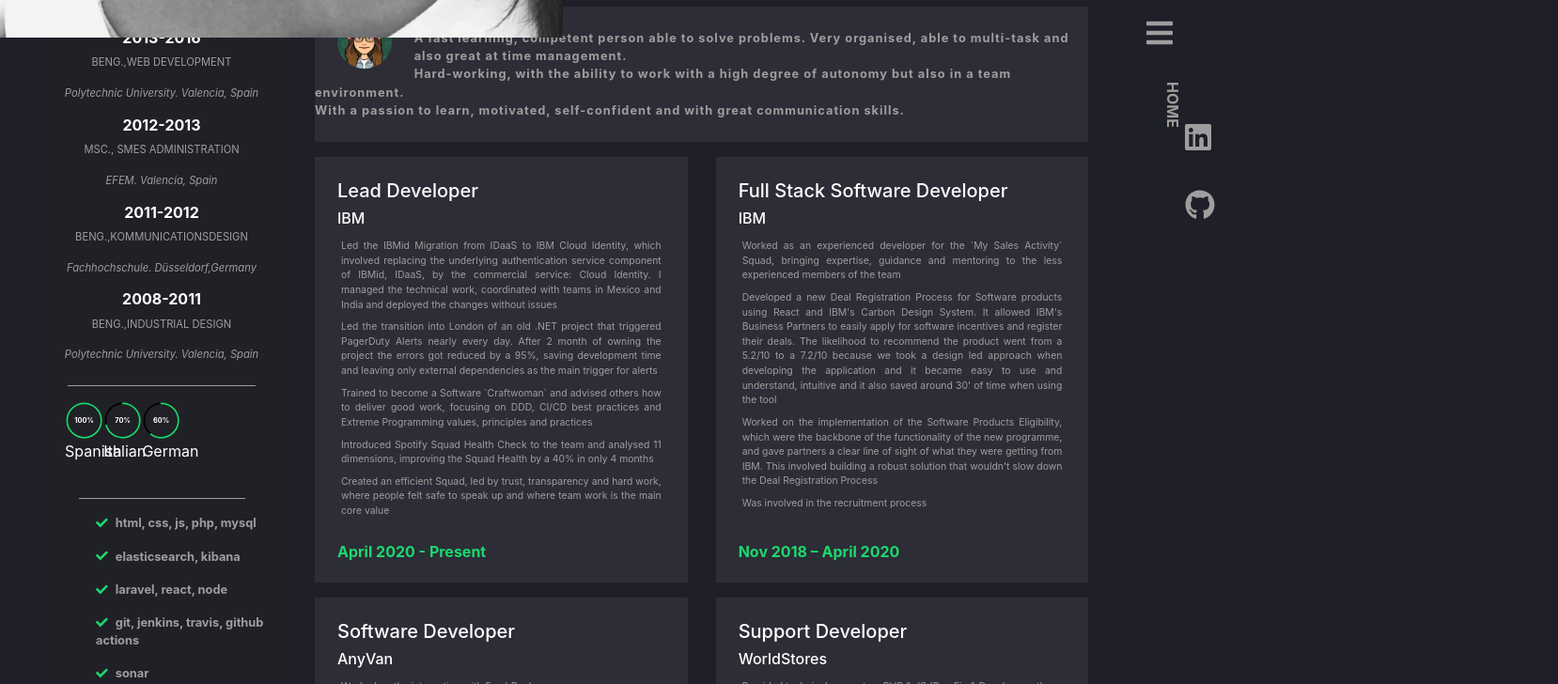
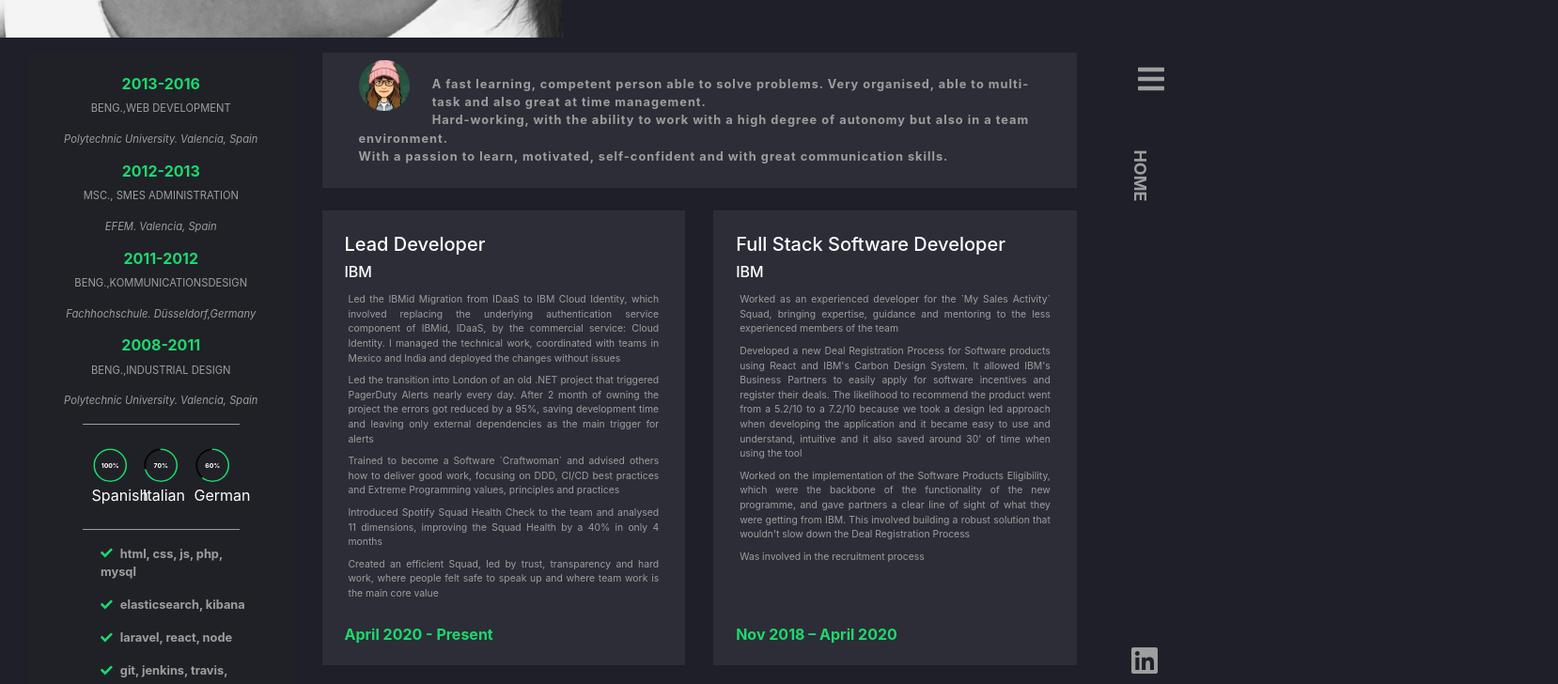
Before and after one commit to myriampuchaltgisep/my-resume, a React (Create React App) app: page / in a window 1280 px wide. Shown: the part 760-1488 px from the top of the page at 94% size, 1658 px wide, since content can reach past the window. Built offline with nearby package versions, Linux system fonts and the light colour scheme.

Commit message:
feat: css changes to make the site more responsive

```diff
--- a/src/App.scss
+++ b/src/App.scss
@@ -29,14 +29,23 @@
 .App {
   -ms-overflow-style: none; /* IE and Edge */
   scrollbar-width: none; /* Firefox */
+  display: flex;
+  flex-flow: column;
 }
 
 .App::-webkit-scrollbar {
   display: none;
 }
 
+#home,
+#resume {
+  min-height: 100vh;
+  height: 100%;
+}
+
 .welcome-message h2 span,
 #experience .job .duration,
+#education h6,
 #tech .icon {
   color: $green-color;
 }
@@ -49,7 +58,8 @@
 
 #resume,
 #LHSMenu .btn-link,
-footer .social .icon {
+footer .icon,
+footer .rotate {
   color: $text-color;
 }
 
@@ -82,9 +92,10 @@
   font-size: 0.8rem;
 }
 
-
 #resume {
-  margin-top: 15vh;
+  .section {
+    height: 90vh;
+  }
 
   #description {
     letter-spacing: 1px;
@@ -111,8 +122,7 @@
     }
 
     #languages {
-
-      .outer{
+      .outer {
         width: 20%;
       }
 
@@ -140,6 +150,7 @@
   }
 
   #experience {
+    margin: 0 auto;
     .job .duration {
       bottom: 1%;
     }
@@ -149,6 +160,9 @@
   }
 
   footer {
+    > ul {
+      height: 100vh;
+    }
 
     .icon {
       font-size: 2rem;
@@ -156,13 +170,17 @@
 
     .social {
       vertical-align: bottom;
+      > div {
+        margin: 0 auto;
+      }
     }
 
-    .list-group-item{
+    .list-group-item {
       background: none;
     }
 
     .rotate {
+      font-size: large;
       transform: rotate(90deg);
       /* Legacy vendor prefixes that you probably don't need... */
       /* Safari */
--- a/src/App.tsx
+++ b/src/App.tsx
@@ -5,6 +5,8 @@
 import Home from "./Components/Home";
 import Resume from "./Components/Resume";
 import Footer from './Components/Footer';
+import Container from "react-bootstrap/Container";
+
 
 library.add(fab)
 
@@ -27,10 +29,10 @@
   }
   render() {
     return (
-      <div className="App">
+      <Container fluid className="App">
         <Home content={this.state.data.home} />
         <Resume content={this.state.data.resume}></Resume>
-      </div>
+      </Container>
     );
   }
 }
--- a/src/Components/Description.tsx
+++ b/src/Components/Description.tsx
@@ -16,12 +16,13 @@
   }
 
   return (
-    <div id="description">
-      <Image src={process.env.PUBLIC_URL + "/images/my-emoji.png"} className="my-2 mx-4 float-left"/>
-      <div className="text font-weight-bold py-4">
-        {description}
-      </div>
-    </div>
+    <Container fluid id="description">
+      <Image
+        src={process.env.PUBLIC_URL + "/images/my-emoji.png"}
+        className="my-2 mx-4 float-left"
+      />
+      <Container className="text font-weight-bold p-4">{description}</Container>
+    </Container>
   );
 };
 
--- a/src/Components/Education.tsx
+++ b/src/Components/Education.tsx
@@ -1,38 +1,39 @@
 import React from "react";
-import PropTypes from 'prop-types';
+import PropTypes from "prop-types";
+import Container from "react-bootstrap/Container";
 
 interface EducationProps {
   content: Array<any>;
 }
 const Education = ({ content }: EducationProps) => {
-
   let education;
 
   if (content) {
     education = content.map(function (line: any) {
       return (
         <>
-          <h6 className="text-white font-weight-bold">{line.duration}</h6>
+          <h6 className="font-weight-bold">{line.duration}</h6>
           <p className="text-uppercase">{line.degree}</p>
-          <p><em>{line.school}</em></p>
+          <p>
+            <em>{line.school}</em>
+          </p>
         </>
-      )
+      );
     });
   }
 
   return (
-    <div id="education" className="text-sm-center pt-4">
+    <Container fluid id="education" className="text-sm-center pt-4">
       {education}
-      <hr className="mt-4"></hr>
-    </div>
+    </Container>
   );
 };
 
 Education.propTypes = {
-  content: PropTypes.array
-}
+  content: PropTypes.array,
+};
 Education.defaultProps = {
-  content: []
-}
+  content: [],
+};
 
 export default Education;
--- a/src/Components/Experience.tsx
+++ b/src/Components/Experience.tsx
@@ -3,6 +3,7 @@
 import Row from "react-bootstrap/Row";
 import Col from "react-bootstrap/Col";
 import ListGroup from "react-bootstrap/ListGroup";
+import Container from "react-bootstrap/esm/Container";
 
 interface ExperienceProps {
   content: Array<any>;
@@ -15,7 +16,9 @@
     return description.map(function (item: any) {
       return (
         <ListGroup>
-          <ListGroup.Item className="p-1 border-0 text-justify">{item}</ListGroup.Item>
+          <ListGroup.Item className="p-1 border-0 text-justify">
+            {item}
+          </ListGroup.Item>
         </ListGroup>
       );
     });
@@ -27,22 +30,26 @@
     }
 
     return (
-      <div className="job h-100 p-4 mb-4" key={job.title}>
-        <h5 className="text-white text-sm-left" font-weight-bold>{job.title}</h5>
+      <Container className="job h-100 p-4 mb-4" key={job.title}>
+        <h5 className="text-white text-sm-left" font-weight-bold>
+          {job.title}
+        </h5>
         <h6 className="text-white">{job.company}</h6>
         <ul className="p-0">{getListedDescription(job.description)}</ul>
-        <p className="duration font-weight-bold position-absolute">{job.duration}</p>
-      </div>
+        <p className="duration font-weight-bold position-absolute">
+          {job.duration}
+        </p>
+      </Container>
     );
   };
 
   return (
     <>
-      <Row className="mb-3">
+      <Row className="mb-4">
         <Col>{getJobExperience(content[0])}</Col>
         <Col>{getJobExperience(content[1])}</Col>
       </Row>
-      <Row className="mb-3">
+      <Row>
         <Col>{getJobExperience(content[2])}</Col>
         <Col>{getJobExperience(content[3])}</Col>
       </Row>
--- a/src/Components/Footer.tsx
+++ b/src/Components/Footer.tsx
@@ -14,7 +14,7 @@
   if (content) {
     socialNetworks = content.map(function (network: any) {
       return (
-        <ListGroup.Item className="d-block border-0">
+        <ListGroup.Item className="d-block border-0 p-0">
           <Button href={network.url} variant="link">
             <FontAwesomeIcon icon={["fab", network.name]} className="icon" />
           </Button>
@@ -24,20 +24,26 @@
   }
 
   return (
-    <footer>
-      <ul>
+    <footer className="h-100">
+      <ul className="d-flex flex-column justify-content-between pl-0 mb-0 h-100">
         <ListGroup>
-          <ListGroup.Item className="border-0">
-            <FontAwesomeIcon icon={faBars} className="icon float-right" />
+          <ListGroup.Item action href="#home" className="border-0 d-flex">
+            <FontAwesomeIcon
+              icon={faBars}
+              className="icon float-right m-auto"
+            />
           </ListGroup.Item>
           <ListGroup.Item
-            className="rotate border-0 font-weight-bold"
+            action
             href="#home"
+            className="rotate border-0 mt-4 font-weight-bold text-reset"
           >
             HOME
           </ListGroup.Item>
         </ListGroup>
-        <ListGroup className="social">{socialNetworks}</ListGroup>
+        <ListGroup className="social d-flex flex-column">
+          {socialNetworks}
+        </ListGroup>
       </ul>
     </footer>
   );
--- a/src/Components/Home.tsx
+++ b/src/Components/Home.tsx
@@ -11,7 +11,10 @@
   return (
     <Container id="home" fluid>
       <Header content={content.headerSections}></Header>
-      <Image src={process.env.PUBLIC_URL + "/images/me.jpg"} className="mh-100 position-absolute fixed-top"/>
+      <Image
+        src={process.env.PUBLIC_URL + "/images/me.jpg"}
+        className="mh-100 position-absolute fixed-top"
+      />
       <WelcomeMessage content={content}></WelcomeMessage>
     </Container>
   );
--- a/src/Components/Languages.tsx
+++ b/src/Components/Languages.tsx
@@ -1,7 +1,6 @@
 import React from "react";
 import PropTypes from "prop-types";
 import Container from "react-bootstrap/Container";
-
 
 interface LanguagesProps {
   content: any;
@@ -13,8 +12,11 @@
     languageCirles = Object.entries(content.languages).map(([key, value]) => {
       const colouredCircle = `${value}, 100`;
       return (
-        <div className="outer float-left">
-          <svg viewBox="0 0 36 36" className="circular-chart text-white font-weight-bold d-block m-0">
+        <Container className="outer m-2 p-0">
+          <svg
+            viewBox="0 0 36 36"
+            className="circular-chart text-white font-weight-bold d-block m-0"
+          >
             <path
               className="base-circle"
               d="M18 2.0845
@@ -29,17 +31,20 @@
           a 15.9155 15.9155 0 0 1 0 -31.831"
             />
             <text x="18" y="20.35" className="percentage">
-            {value}%
+              {value}%
             </text>
           </svg>
-          <p className="text-white text-sm-center">{key}</p>
-        </div>
+          <p className="text-white text-sm-center m-0">{key}</p>
+        </Container>
       );
     });
   }
 
   return (
-    <Container id="languages" className="d-inline-block">
+    <Container
+      id="languages"
+      className="d-flex flex-row justify-content-center"
+    >
       {languageCirles}
     </Container>
   );
--- a/src/Components/Resume.tsx
+++ b/src/Components/Resume.tsx
@@ -51,34 +51,34 @@
   return (
     <Container fluid>
       <Row id="resume">
-        <Col className="float-left" md={3}>
-          <div id="LHSMenu" className="ml-4 h-100">
+        <Col xs={12} md={3} className="section">
+          <Container fluid id="LHSMenu" className="h-100 mt-3">
             <Education content={content.education}></Education>
             <Skills content={content.skills}></Skills>
             <Button
               variant="link"
               onClick={downloadCV}
-              className="ml-5 text-decoration-none float-left"
+              className="ml-5 text-decoration-none float-left font-weight-bold"
             >
               DOWNLOAD CV
               <FontAwesomeIcon icon={faDownload} className="faIcon ml-2" />
             </Button>
-          </div>
+          </Container>
         </Col>
-        <Col md={8}>
-          <div id="experience" className="h-100">
-            <Row className="mb-3">
+        <Col xs={12} md={8} className="section p-0">
+          <Container fluid id="experience" className="h-100 mt-3">
+            <Row className="mb-4">
               <Col>
                 <Description content={content.description}></Description>
               </Col>
             </Row>
             <Experience content={content.experience}></Experience>
-          </div>
+          </Container>
         </Col>
-        <Col md={1}>
-          <div className="h-100 mr-4">
+        <Col xs={{ order: "last" }} md={1} className="section">
+          <Container fluid className="h-100 mt-3">
             <Footer content={content.social}></Footer>
-          </div>
+          </Container>
         </Col>
       </Row>
     </Container>
--- a/src/Components/Skills.tsx
+++ b/src/Components/Skills.tsx
@@ -1,30 +1,29 @@
 import React from "react";
 import Languages from "./Languages";
 import Tech from "./Tech";
-import PropTypes from 'prop-types';
+import PropTypes from "prop-types";
 import Container from "react-bootstrap/Container";
-
 
 interface SkillsProps {
   content: any;
 }
 const Skills = ({ content }: SkillsProps) => {
-
   return (
     <Container id="skills">
+      <hr></hr>
       <Languages content={content}></Languages>
-      <hr className=""></hr>
+      <hr></hr>
       <Tech content={content}></Tech>
-      <hr className=""></hr>
+      <hr></hr>
     </Container>
   );
 };
 
 Skills.propTypes = {
-  content: PropTypes.string
-}
+  content: PropTypes.string,
+};
 Skills.defaultProps = {
-  content: ''
-}
+  content: "",
+};
 
 export default Skills;
--- a/src/Components/Tech.tsx
+++ b/src/Components/Tech.tsx
@@ -1,37 +1,36 @@
 import React from "react";
-import PropTypes from 'prop-types';
-import { FontAwesomeIcon } from '@fortawesome/react-fontawesome'
-import { faCheck } from '@fortawesome/free-solid-svg-icons'
+import PropTypes from "prop-types";
+import { FontAwesomeIcon } from "@fortawesome/react-fontawesome";
+import { faCheck } from "@fortawesome/free-solid-svg-icons";
+import Container from "react-bootstrap/esm/Container";
 
 interface TechProps {
   content: any;
 }
 const Tech = ({ content }: TechProps) => {
-
   let skills = "";
 
   if (content.tech) {
     skills = content.tech.map(function (skill: any) {
       return (
         <>
-        <p className="font-weight-bold text-sm-left ml-5 skill"><FontAwesomeIcon icon={faCheck} className="icon mr-2"/>{skill}</p>
+          <p className="font-weight-bold text-sm-left ml-3 pl-3 skill">
+            <FontAwesomeIcon icon={faCheck} className="icon mr-2" />
+            {skill}
+          </p>
         </>
-      )
+      );
     });
   }
 
-  return (
-    <div id="tech">
-      {skills}
-    </div>
-  );
+  return <Container id="tech">{skills}</Container>;
 };
 
 Tech.propTypes = {
-  content: PropTypes.string
-}
+  content: PropTypes.string,
+};
 Tech.defaultProps = {
-  content: ''
-}
+  content: "",
+};
 
 export default Tech;
--- a/src/Components/WelcomeMessage.tsx
+++ b/src/Components/WelcomeMessage.tsx
@@ -1,6 +1,6 @@
 import React from "react";
 import PropTypes from "prop-types";
-
+import Container from "react-bootstrap/Container";
 interface WelcomeMessageProps {
   content: any;
 }
@@ -22,9 +22,9 @@
   }
 
   return (
-    <div className="welcome-message text-sm-center">
+    <Container className="welcome-message text-sm-center">
       {welcomeMessage}
-    </div>
+    </Container>
   );
 };
 
```
Also changed, not shown: src/logo.svg (deleted), 1 other file (tests, documents, lock files or other folders).
